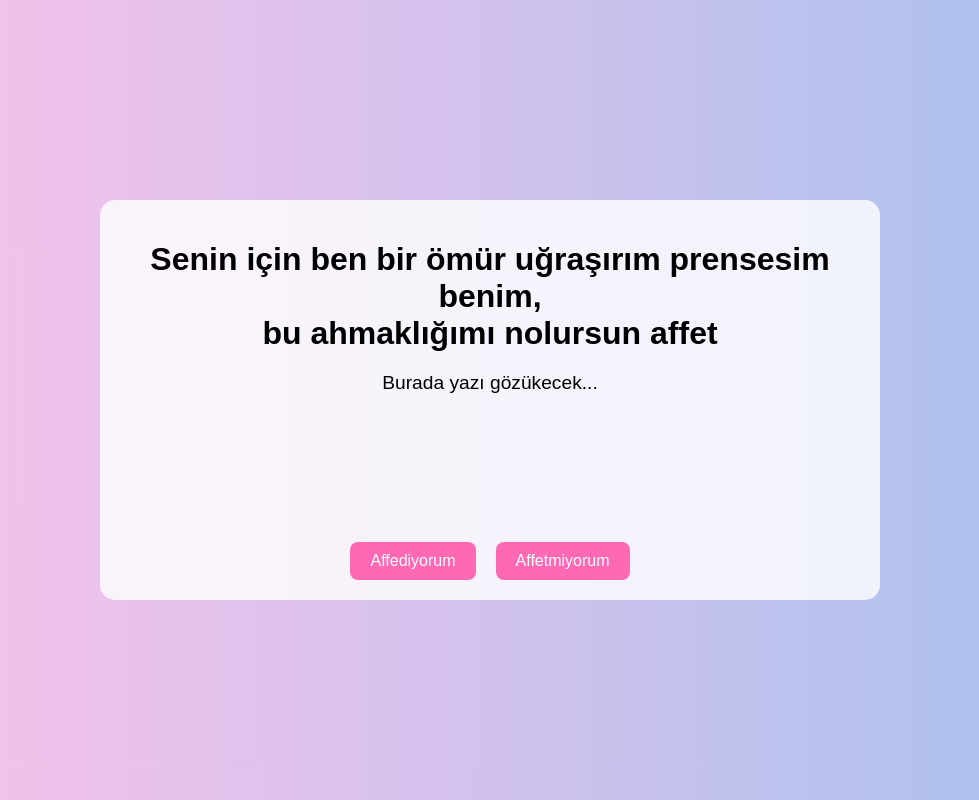
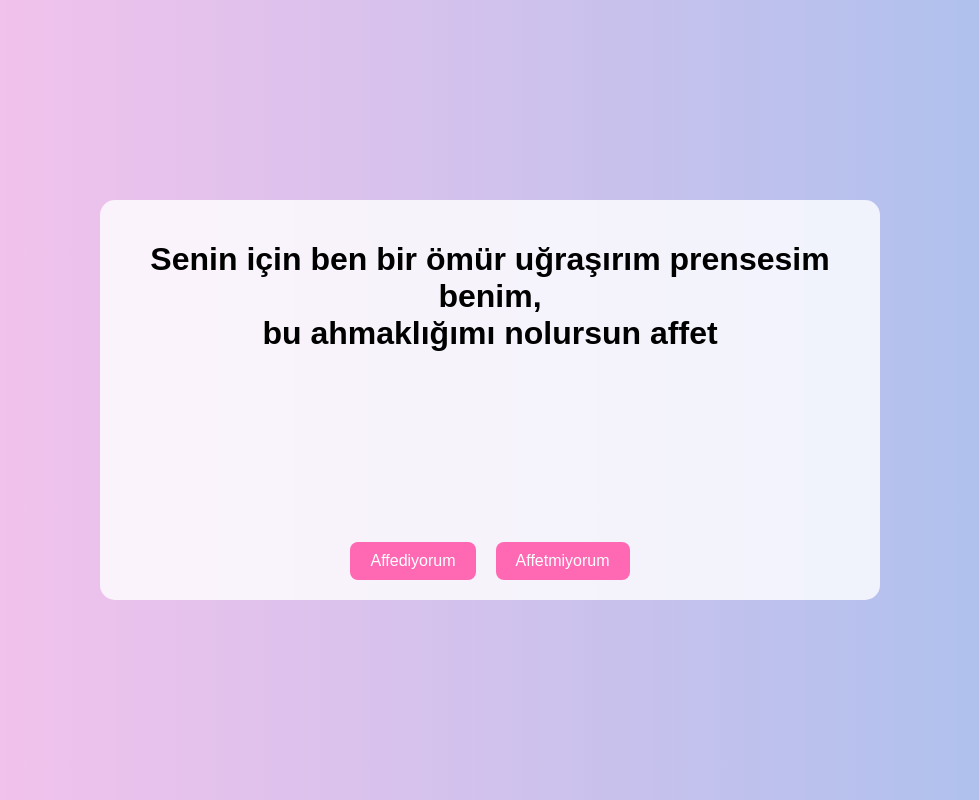
Before and after one commit to yirilet/ask, a plain HTML site: page index.html in a window 1280 px wide. Shown: the whole page, without its empty margins (150-1129 px from the left). Drawn offline with Linux system fonts and the light colour scheme.

Commit message:
Update index.html

```diff
--- a/index.html
+++ b/index.html
@@ -103,7 +103,7 @@
 <div class="container">
  <h1>Senin için ben bir ömür uğraşırım prensesim benim,<br/> bu ahmaklığımı nolursun affet</h1>
  <div class="message" id="message">
- Burada yazı gözükecek...
+
  </div>
  <div class="buttons">
  <button id="btnA" >Affediyorum</button>
```
